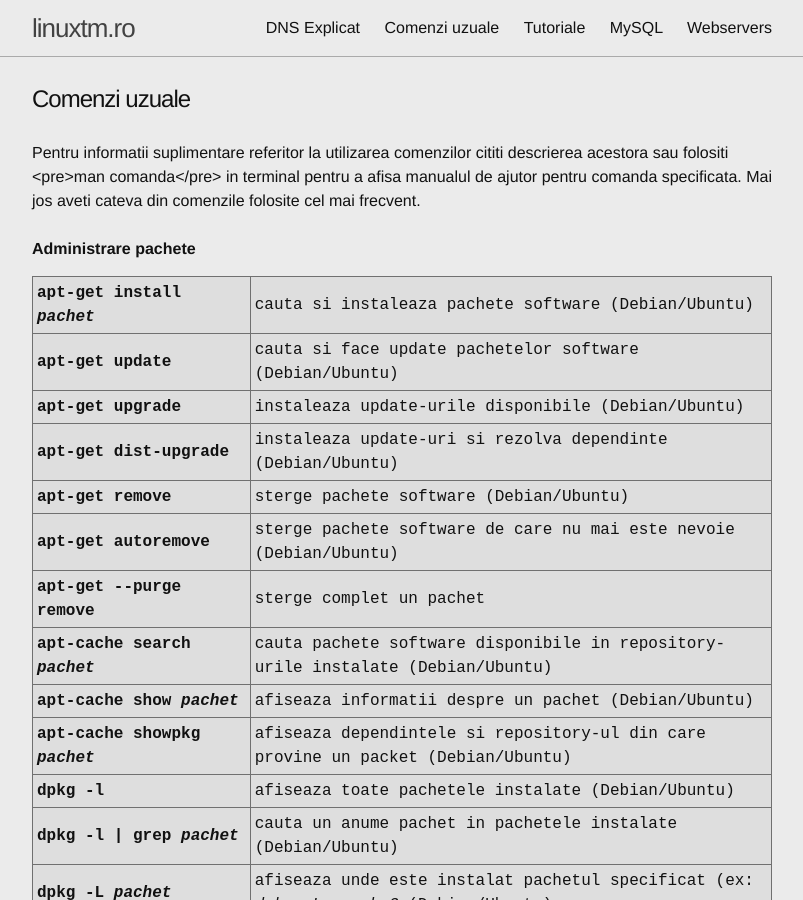
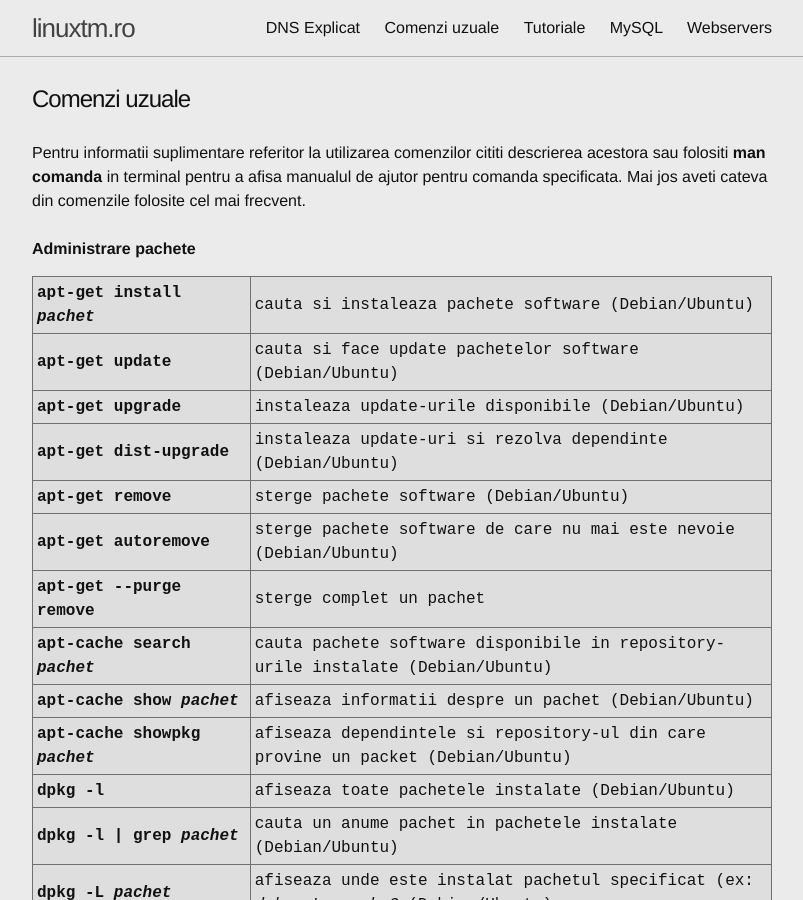
Before and after one commit to linuxtm/linuxtm.github.io, a Jekyll site: the page built from cele-mai-folosite-comenzi-linux/index.md, in a window 1280 px wide and 900 px high. Shown: the whole window, without its empty margins (238-1041 px from the left). Built offline with Jekyll 4.4.1, drawn with Linux system fonts in a browser that asks for light colours.

Commit message:
updated syntax

```diff
--- a/cele-mai-folosite-comenzi-linux/index.md
+++ b/cele-mai-folosite-comenzi-linux/index.md
@@ -9,7 +9,7 @@ tags:
 - administrare linux
 - comenzi uzuale linux
 ---
-Pentru informatii suplimentare referitor la utilizarea comenzilor cititi descrierea acestora sau folositi <pre>man comanda</pre> in terminal pentru a afisa manualul de ajutor pentru comanda specificata.
+Pentru informatii suplimentare referitor la utilizarea comenzilor cititi descrierea acestora sau folositi <strong>man comanda</strong> in terminal pentru a afisa manualul de ajutor pentru comanda specificata.
 Mai jos aveti cateva din comenzile folosite cel mai frecvent.
 <br>
 <br>
```
